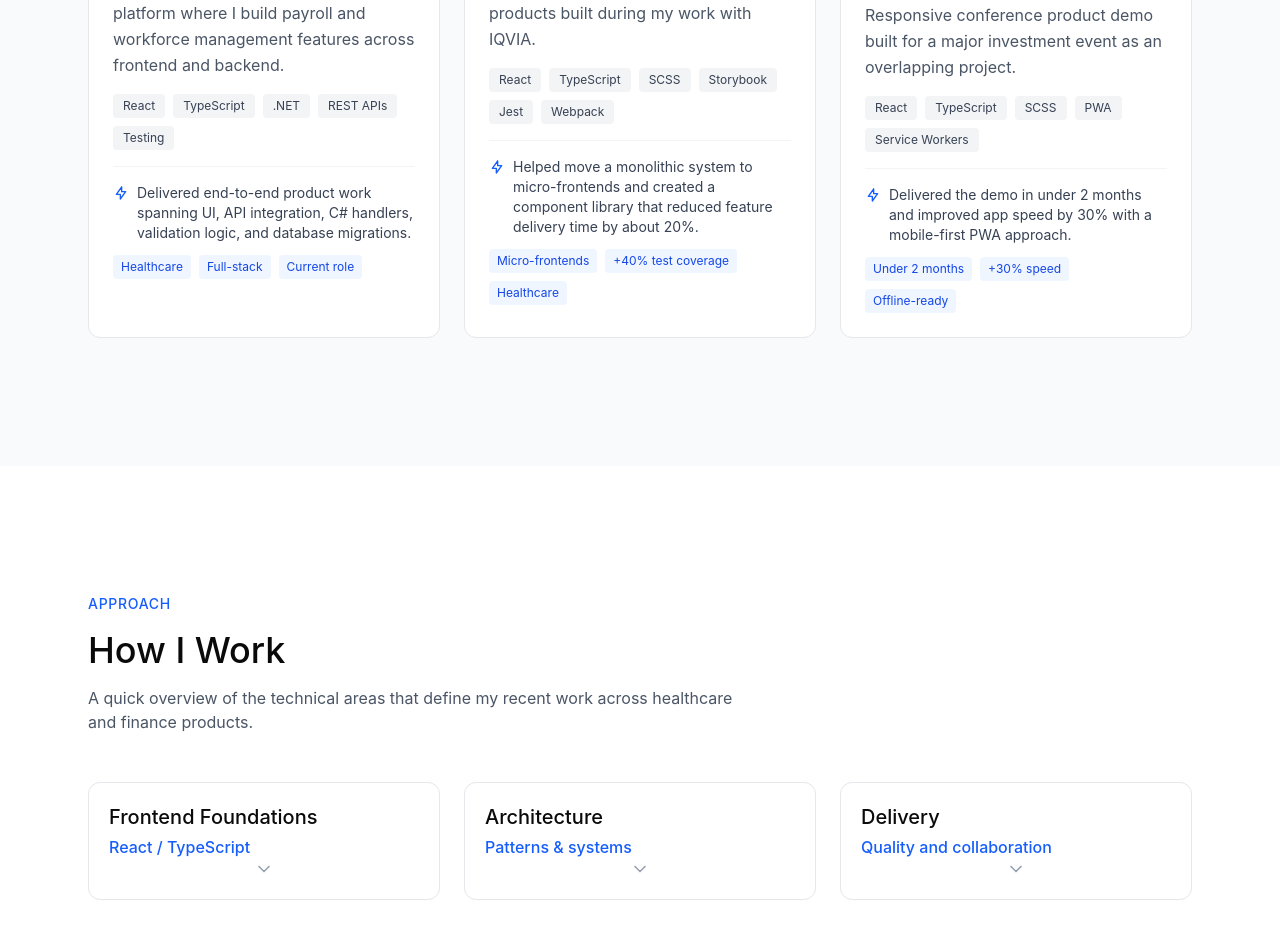
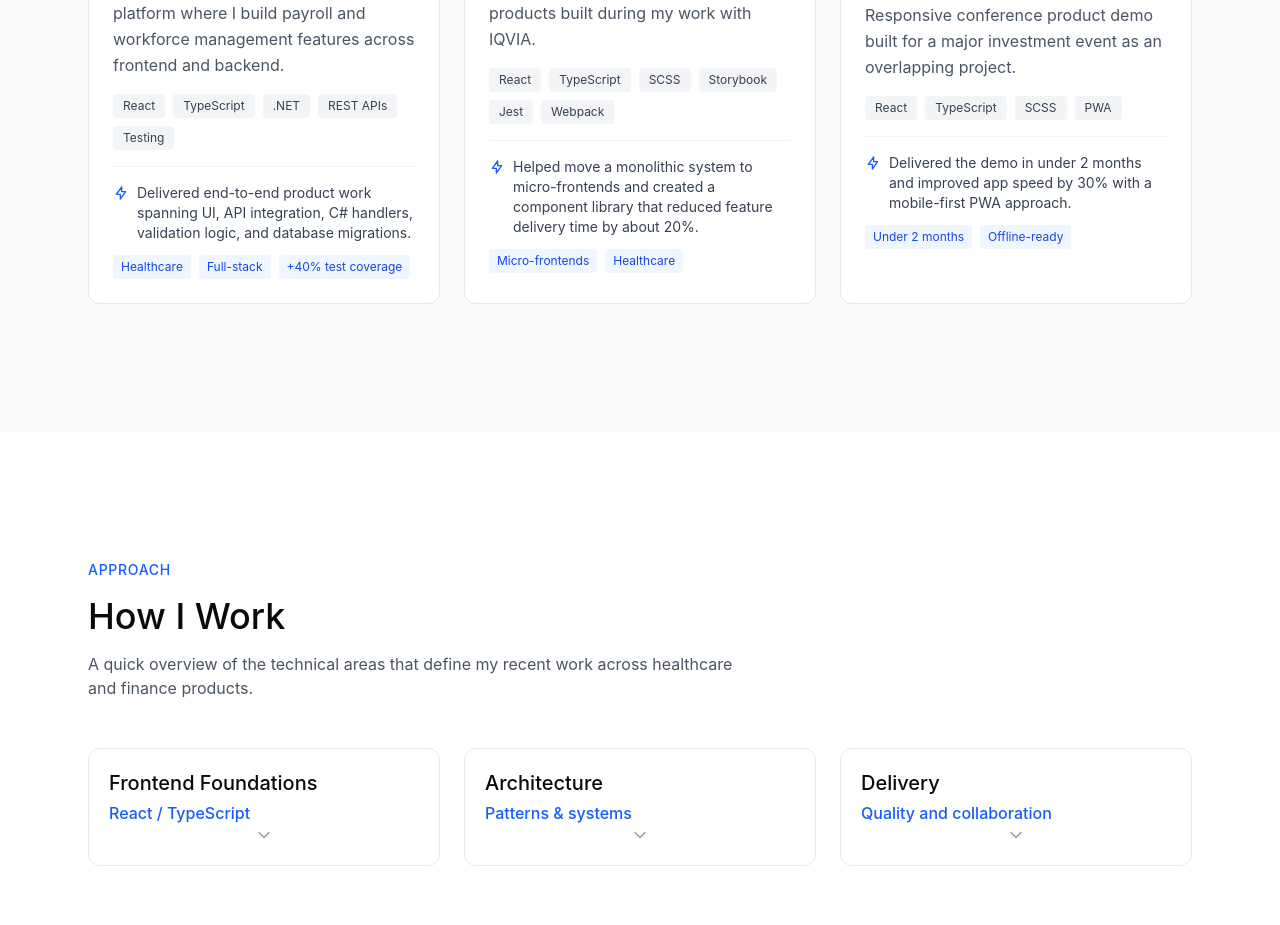
Before and after one commit to dikostrovv/personal-website, a React (Vite) app: page / in a window 1280 px wide. Shown: the part 3860-4785 px from the top of the page. Built offline with nearby package versions, Linux system fonts and the light colour scheme.

Commit message:
fix: remove data complications

```diff
--- a/src/app/components/ArchitectureSection.tsx
+++ b/src/app/components/ArchitectureSection.tsx
@@ -49,7 +49,6 @@ const architectureBlocks: ArchBlock[] = [
         items: [
           'Micro-frontends',
           'Component libraries',
-          'MVVM and MVC patterns',
           'Clean Architecture principles',
         ],
       },
--- a/src/app/components/ExperienceSection.tsx
+++ b/src/app/components/ExperienceSection.tsx
@@ -44,7 +44,7 @@ const experiences = [
       'Designed reusable components that improved maintainability across the product.',
       'Ensured a smooth UX across devices for a C-level stakeholder audience.',
     ],
-    technologies: ['React', 'TypeScript', 'SCSS', 'PWA', 'Service Workers'],
+    technologies: ['React', 'TypeScript', 'SCSS', 'PWA'],
   },
   {
     id: 4,
--- a/src/app/components/ProjectsSection.tsx
+++ b/src/app/components/ProjectsSection.tsx
@@ -9,7 +9,7 @@ const projects = [
     description: 'Healthcare workforce management platform where I build payroll and workforce management features across frontend and backend.',
     techStack: ['React', 'TypeScript', '.NET', 'REST APIs', 'Testing'],
     keyResult: 'Delivered end-to-end product work spanning UI, API integration, C# handlers, validation logic, and database migrations.',
-    metrics: ['Healthcare', 'Full-stack', 'Current role'],
+    metrics: ['Healthcare', 'Full-stack', '+40% test coverage'],
   },
   {
     id: 2,
@@ -17,15 +17,15 @@ const projects = [
     description: 'Clinic and patient-facing healthcare products built during my work with IQVIA.',
     techStack: ['React', 'TypeScript', 'SCSS', 'Storybook', 'Jest', 'Webpack'],
     keyResult: 'Helped move a monolithic system to micro-frontends and created a component library that reduced feature delivery time by about 20%.',
-    metrics: ['Micro-frontends', '+40% test coverage', 'Healthcare'],
+    metrics: ['Micro-frontends', 'Healthcare'],
   },
   {
     id: 3,
     title: 'Investment Strategy Platform',
     description: 'Responsive conference product demo built for a major investment event as an overlapping project.',
-    techStack: ['React', 'TypeScript', 'SCSS', 'PWA', 'Service Workers'],
+    techStack: ['React', 'TypeScript', 'SCSS', 'PWA'],
     keyResult: 'Delivered the demo in under 2 months and improved app speed by 30% with a mobile-first PWA approach.',
-    metrics: ['Under 2 months', '+30% speed', 'Offline-ready'],
+    metrics: ['Under 2 months', 'Offline-ready'],
   },
 ];
 
```
